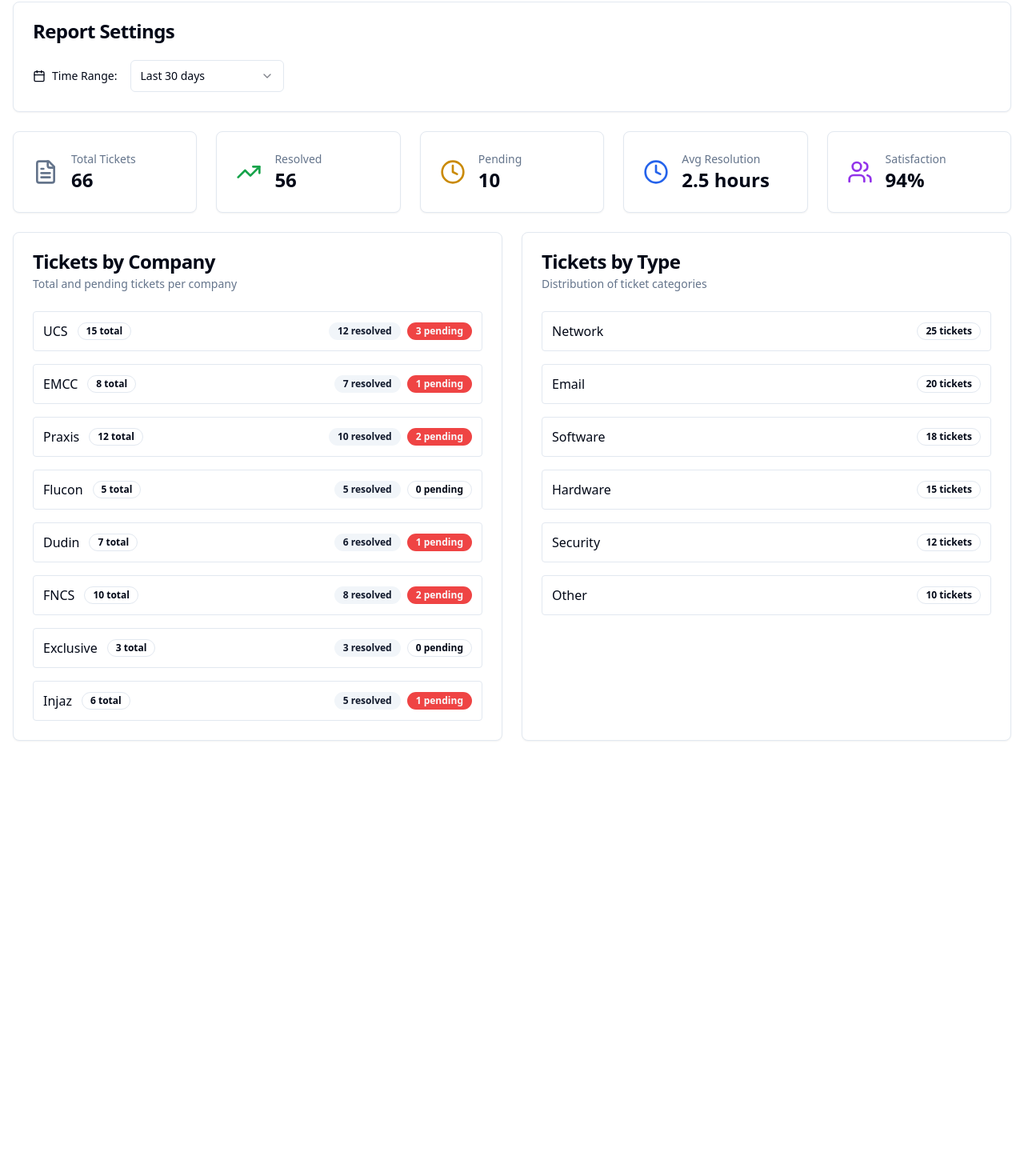
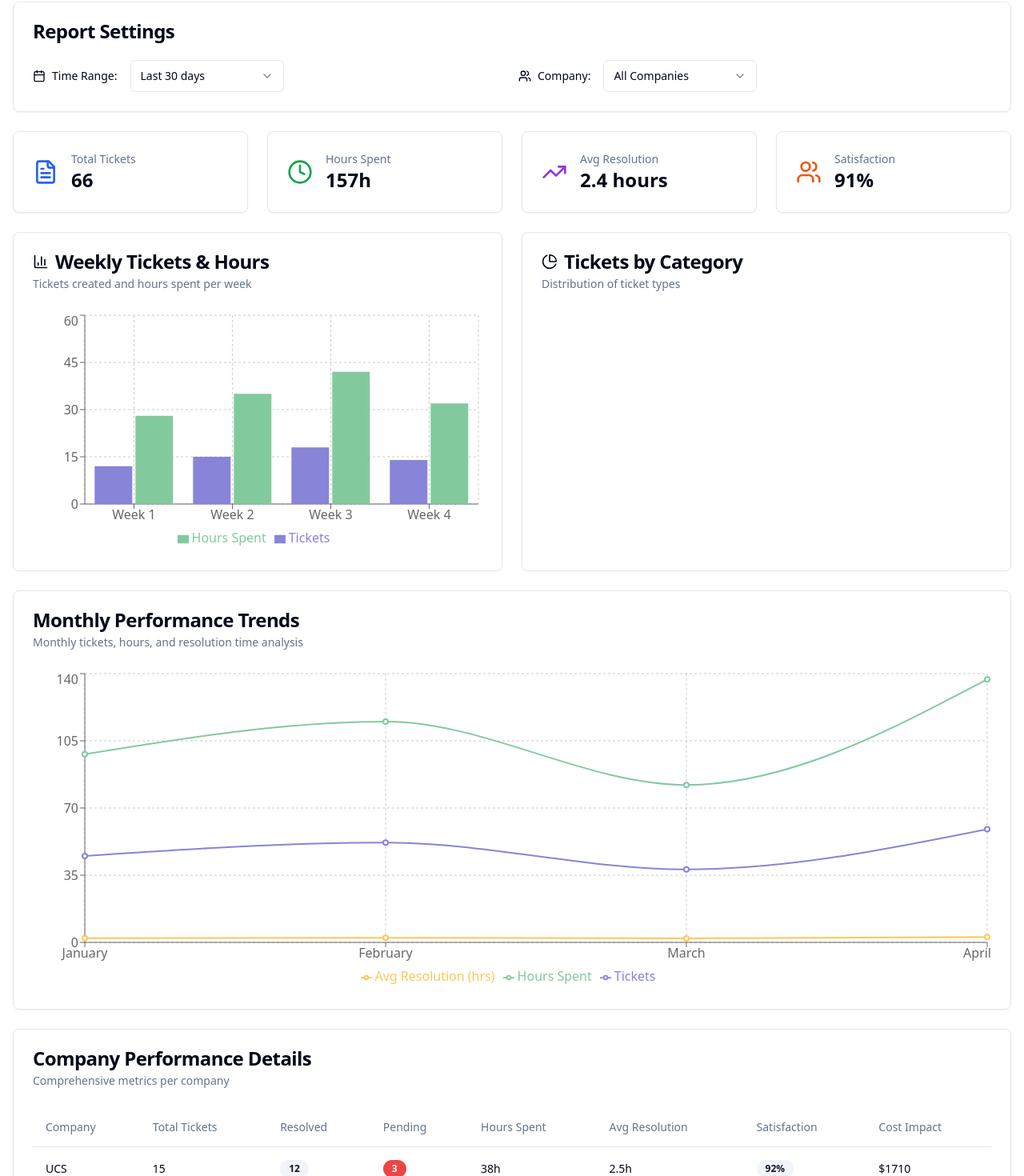
Before and after one commit to alihawwari84/it-support-scheduler-pro, a React (Vite) app: page /reports in a window 1280 px wide. Shown: the part 111-1581 px from the top of the page at 80% size. Before the commit the page ends 1061 px from the top, so only its background shows below. Built offline with nearby package versions, Linux system fonts and the light colour scheme.

Commit message:
Fix: Reports and charts functionality
The reports page has been updated to include:
- Weekly and monthly ticket summaries.
- Time consumed per ticket.
- Other valuable metrics for company sharing.

The issue with disappearing charts has also been resolved.

```diff
--- a/package.json
+++ b/package.json
@@ -54,6 +54,7 @@
     "react-hook-form": "^7.53.0",
     "react-resizable-panels": "^2.1.3",
     "react-router-dom": "^6.26.2",
+    "recharts": "^3.1.0",
     "sonner": "^1.5.0",
     "tailwind-merge": "^2.5.2",
     "tailwindcss-animate": "^1.0.7",
--- a/src/pages/Reports.tsx
+++ b/src/pages/Reports.tsx
@@ -1,50 +1,89 @@
+
 import { useState } from "react";
 import { Button } from "@/components/ui/button";
 import { Card, CardContent, CardDescription, CardHeader, CardTitle } from "@/components/ui/card";
 import { Badge } from "@/components/ui/badge";
 import { Select, SelectContent, SelectItem, SelectTrigger, SelectValue } from "@/components/ui/select";
-
-import { Calendar, Download, TrendingUp, Clock, Users, FileText } from "lucide-react";
+import { Table, TableBody, TableCell, TableHead, TableHeader, TableRow } from "@/components/ui/table";
+import { Calendar, Download, TrendingUp, Clock, Users, FileText, BarChart3, PieChart } from "lucide-react";
 import { Link } from "react-router-dom";
+import { BarChart, Bar, XAxis, YAxis, CartesianGrid, Tooltip, ResponsiveContainer, PieChart as RechartsPieChart, Cell, LineChart, Line, Legend } from 'recharts';
 
 const Reports = () => {
   const [timeRange, setTimeRange] = useState("last-30-days");
+  const [selectedCompany, setSelectedCompany] = useState("all");
 
-  // Mock data for charts
+  const companies = ["UCS", "EMCC", "Praxis", "Flucon", "Dudin", "FNCS", "Exclusive", "Injaz"];
+
+  // Mock data for comprehensive reporting
+  const weeklyData = [
+    { week: "Week 1", tickets: 12, hoursSpent: 28, resolved: 8, pending: 4 },
+    { week: "Week 2", tickets: 15, hoursSpent: 35, resolved: 13, pending: 2 },
+    { week: "Week 3", tickets: 18, hoursSpent: 42, resolved: 16, pending: 2 },
+    { week: "Week 4", tickets: 14, hoursSpent: 32, resolved: 12, pending: 2 }
+  ];
+
+  const monthlyData = [
+    { month: "January", tickets: 45, hoursSpent: 98, resolved: 40, pending: 5, avgResolutionTime: 2.2 },
+    { month: "February", tickets: 52, hoursSpent: 115, resolved: 48, pending: 4, avgResolutionTime: 2.4 },
+    { month: "March", tickets: 38, hoursSpent: 82, resolved: 35, pending: 3, avgResolutionTime: 2.1 },
+    { month: "April", tickets: 59, hoursSpent: 137, resolved: 54, pending: 5, avgResolutionTime: 2.8 }
+  ];
+
   const ticketsByCompany = [
-    { name: "UCS", tickets: 15, resolved: 12, pending: 3 },
-    { name: "EMCC", tickets: 8, resolved: 7, pending: 1 },
-    { name: "Praxis", tickets: 12, resolved: 10, pending: 2 },
-    { name: "Flucon", tickets: 5, resolved: 5, pending: 0 },
-    { name: "Dudin", tickets: 7, resolved: 6, pending: 1 },
-    { name: "FNCS", tickets: 10, resolved: 8, pending: 2 },
-    { name: "Exclusive", tickets: 3, resolved: 3, pending: 0 },
-    { name: "Injaz", tickets: 6, resolved: 5, pending: 1 }
+    { name: "UCS", tickets: 15, resolved: 12, pending: 3, hoursSpent: 38, avgResolutionTime: 2.5, satisfaction: 92 },
+    { name: "EMCC", tickets: 8, resolved: 7, pending: 1, hoursSpent: 18, avgResolutionTime: 2.1, satisfaction: 95 },
+    { name: "Praxis", tickets: 12, resolved: 10, pending: 2, hoursSpent: 28, avgResolutionTime: 2.3, satisfaction: 88 },
+    { name: "Flucon", tickets: 5, resolved: 5, pending: 0, hoursSpent: 12, avgResolutionTime: 2.4, satisfaction: 100 },
+    { name: "Dudin", tickets: 7, resolved: 6, pending: 1, hoursSpent: 16, avgResolutionTime: 2.2, satisfaction: 90 },
+    { name: "FNCS", tickets: 10, resolved: 8, pending: 2, hoursSpent: 24, avgResolutionTime: 2.6, satisfaction: 85 },
+    { name: "Exclusive", tickets: 3, resolved: 3, pending: 0, hoursSpent: 7, avgResolutionTime: 2.0, satisfaction: 100 },
+    { name: "Injaz", tickets: 6, resolved: 5, pending: 1, hoursSpent: 14, avgResolutionTime: 2.4, satisfaction: 94 }
   ];
 
   const ticketsByType = [
-    { name: "Network", value: 25, color: "#8884d8" },
-    { name: "Email", value: 20, color: "#82ca9d" },
-    { name: "Software", value: 18, color: "#ffc658" },
-    { name: "Hardware", value: 15, color: "#ff7300" },
-    { name: "Security", value: 12, color: "#00ff00" },
-    { name: "Other", value: 10, color: "#ff0000" }
-  ];
-
-  const ticketsTrend = [
-    { date: "Week 1", created: 12, resolved: 8 },
-    { date: "Week 2", created: 15, resolved: 13 },
-    { date: "Week 3", created: 18, resolved: 16 },
-    { date: "Week 4", created: 14, resolved: 15 },
-    { date: "Week 5", created: 16, resolved: 14 }
+    { name: "Network", value: 25, color: "#8884d8", hoursSpent: 68 },
+    { name: "Email", value: 20, color: "#82ca9d", hoursSpent: 42 },
+    { name: "Software", value: 18, color: "#ffc658", hoursSpent: 51 },
+    { name: "Hardware", value: 15, color: "#ff7300", hoursSpent: 38 },
+    { name: "Security", value: 12, color: "#00ff7f", hoursSpent: 35 },
+    { name: "Other", value: 10, color: "#ff6b6b", hoursSpent: 23 }
   ];
 
   const stats = {
     totalTickets: 66,
     resolvedTickets: 56,
     pendingTickets: 10,
-    avgResolutionTime: "2.5 hours",
-    satisfaction: "94%"
+    totalHoursSpent: 157,
+    avgResolutionTime: "2.4 hours",
+    satisfaction: "91%",
+    costPerTicket: "$45",
+    totalCost: "$2,970"
+  };
+
+  const filteredCompanyData = selectedCompany === "all"
+    ? ticketsByCompany
+    : ticketsByCompany.filter(company => company.name === selectedCompany);
+
+  const generateReport = () => {
+    const reportData = {
+      period: timeRange,
+      company: selectedCompany,
+      stats,
+      weeklyData,
+      monthlyData,
+      companyData: filteredCompanyData,
+      ticketsByType,
+      generatedAt: new Date().toISOString()
+    };
+
+    const dataStr = "data:text/json;charset=utf-8," + encodeURIComponent(JSON.stringify(reportData, null, 2));
+    const downloadAnchorNode = document.createElement('a');
+    downloadAnchorNode.setAttribute("href", dataStr);
+    downloadAnchorNode.setAttribute("download", `IT_Support_Report_${new Date().toISOString().split('T')[0]}.json`);
+    document.body.appendChild(downloadAnchorNode);
+    downloadAnchorNode.click();
+    downloadAnchorNode.remove();
   };
 
   return (
@@ -54,14 +93,14 @@ const Reports = () => {
         <div className="container mx-auto px-4 py-4">
           <div className="flex items-center justify-between">
             <div>
-              <h1 className="text-2xl font-bold text-foreground">Reports & Analytics</h1>
-              <p className="text-muted-foreground">Track performance and analyze ticket trends</p>
+              <h1 className="text-2xl font-bold text-foreground">Comprehensive Reports</h1>
+              <p className="text-muted-foreground">Detailed analytics and insights for stakeholders</p>
             </div>
             <div className="flex gap-2">
               <Link to="/">
                 <Button variant="outline">Dashboard</Button>
               </Link>
-              <Button>
+              <Button onClick={generateReport}>
                 <Download className="h-4 w-4 mr-2" />
                 Export Report
               </Button>
@@ -71,12 +110,13 @@ const Reports = () => {
       </header>
 
       <div className="container mx-auto px-4 py-6">
-        {/* Time Range Filter */}
+        {/* Report Settings */}
         <Card className="mb-6">
           <CardHeader>
             <CardTitle>Report Settings</CardTitle>
           </CardHeader>
           <CardContent>
+            <div className="grid grid-cols-1 md:grid-cols-2 gap-4">
               <div className="flex items-center gap-4">
                 <div className="flex items-center gap-2">
                   <Calendar className="h-4 w-4" />
@@ -94,15 +134,33 @@ const Reports = () => {
                   </SelectContent>
                 </Select>
               </div>
+              <div className="flex items-center gap-4">
+                <div className="flex items-center gap-2">
+                  <Users className="h-4 w-4" />
+                  <label className="text-sm font-medium">Company:</label>
+                </div>
+                <Select value={selectedCompany} onValueChange={setSelectedCompany}>
+                  <SelectTrigger className="w-48">
+                    <SelectValue />
+                  </SelectTrigger>
+                  <SelectContent>
+                    <SelectItem value="all">All Companies</SelectItem>
+                    {companies.map(company => (
+                      <SelectItem key={company} value={company}>{company}</SelectItem>
+                    ))}
+                  </SelectContent>
+                </Select>
+              </div>
+            </div>
           </CardContent>
         </Card>
 
-        {/* Stats Overview */}
-        <div className="grid grid-cols-1 md:grid-cols-5 gap-6 mb-6">
+        {/* Executive Summary */}
+        <div className="grid grid-cols-1 md:grid-cols-4 gap-6 mb-6">
           <Card>
             <CardContent className="pt-6">
               <div className="flex items-center">
-                <FileText className="h-8 w-8 text-muted-foreground" />
+                <FileText className="h-8 w-8 text-blue-600" />
                 <div className="ml-4">
                   <p className="text-sm font-medium text-muted-foreground">Total Tickets</p>
                   <p className="text-2xl font-bold">{stats.totalTickets}</p>
@@ -113,10 +171,10 @@ const Reports = () => {
           <Card>
             <CardContent className="pt-6">
               <div className="flex items-center">
-                <TrendingUp className="h-8 w-8 text-green-600" />
+                <Clock className="h-8 w-8 text-green-600" />
                 <div className="ml-4">
-                  <p className="text-sm font-medium text-muted-foreground">Resolved</p>
-                  <p className="text-2xl font-bold">{stats.resolvedTickets}</p>
+                  <p className="text-sm font-medium text-muted-foreground">Hours Spent</p>
+                  <p className="text-2xl font-bold">{stats.totalHoursSpent}h</p>
                 </div>
               </div>
             </CardContent>
@@ -124,18 +182,7 @@ const Reports = () => {
           <Card>
             <CardContent className="pt-6">
               <div className="flex items-center">
-                <Clock className="h-8 w-8 text-yellow-600" />
-                <div className="ml-4">
-                  <p className="text-sm font-medium text-muted-foreground">Pending</p>
-                  <p className="text-2xl font-bold">{stats.pendingTickets}</p>
-                </div>
-              </div>
-            </CardContent>
-          </Card>
-          <Card>
-            <CardContent className="pt-6">
-              <div className="flex items-center">
-                <Clock className="h-8 w-8 text-blue-600" />
+                <TrendingUp className="h-8 w-8 text-purple-600" />
                 <div className="ml-4">
                   <p className="text-sm font-medium text-muted-foreground">Avg Resolution</p>
                   <p className="text-2xl font-bold">{stats.avgResolutionTime}</p>
@@ -146,7 +193,7 @@ const Reports = () => {
           <Card>
             <CardContent className="pt-6">
               <div className="flex items-center">
-                <Users className="h-8 w-8 text-purple-600" />
+                <Users className="h-8 w-8 text-orange-600" />
                 <div className="ml-4">
                   <p className="text-sm font-medium text-muted-foreground">Satisfaction</p>
                   <p className="text-2xl font-bold">{stats.satisfaction}</p>
@@ -156,52 +203,125 @@ const Reports = () => {
           </Card>
         </div>
 
-        {/* Data Tables */}
-        <div className="grid grid-cols-1 lg:grid-cols-2 gap-6">
-          {/* Tickets by Company */}
+        {/* Charts Section */}
+        <div className="grid grid-cols-1 lg:grid-cols-2 gap-6 mb-6">
+          {/* Weekly Tickets Trend */}
           <Card>
             <CardHeader>
-              <CardTitle>Tickets by Company</CardTitle>
-              <CardDescription>Total and pending tickets per company</CardDescription>
+              <CardTitle className="flex items-center gap-2">
+                <BarChart3 className="h-5 w-5" />
+                Weekly Tickets & Hours
+              </CardTitle>
+              <CardDescription>Tickets created and hours spent per week</CardDescription>
             </CardHeader>
             <CardContent>
-              <div className="space-y-4">
-                {ticketsByCompany.map((company) => (
-                  <div key={company.name} className="flex items-center justify-between p-3 border rounded">
-                    <div className="flex items-center gap-3">
-                      <div className="font-medium">{company.name}</div>
-                      <Badge variant="outline">{company.tickets} total</Badge>
-                    </div>
-                    <div className="flex gap-2">
-                      <Badge variant="secondary">{company.resolved} resolved</Badge>
-                      <Badge variant={company.pending > 0 ? "destructive" : "outline"}>
-                        {company.pending} pending
-                      </Badge>
-                    </div>
-                  </div>
-                ))}
-              </div>
+              <ResponsiveContainer width="100%" height={300}>
+                <BarChart data={weeklyData}>
+                  <CartesianGrid strokeDasharray="3 3" />
+                  <XAxis dataKey="week" />
+                  <YAxis />
+                  <Tooltip />
+                  <Legend />
+                  <Bar dataKey="tickets" fill="#8884d8" name="Tickets" />
+                  <Bar dataKey="hoursSpent" fill="#82ca9d" name="Hours Spent" />
+                </BarChart>
+              </ResponsiveContainer>
             </CardContent>
           </Card>
 
-          {/* Tickets by Type */}
+          {/* Tickets by Type Pie Chart */}
           <Card>
             <CardHeader>
-              <CardTitle>Tickets by Type</CardTitle>
-              <CardDescription>Distribution of ticket categories</CardDescription>
+              <CardTitle className="flex items-center gap-2">
+                <PieChart className="h-5 w-5" />
+                Tickets by Category
+              </CardTitle>
+              <CardDescription>Distribution of ticket types</CardDescription>
             </CardHeader>
             <CardContent>
-              <div className="space-y-4">
-                {ticketsByType.map((type) => (
-                  <div key={type.name} className="flex items-center justify-between p-3 border rounded">
-                    <div className="font-medium">{type.name}</div>
-                    <Badge variant="outline">{type.value} tickets</Badge>
-                  </div>
+              <ResponsiveContainer width="100%" height={300}>
+                <RechartsPieChart>
+                  <Tooltip />
+                  <RechartsPieChart data={ticketsByType} cx="50%" cy="50%" outerRadius={80} fill="#8884d8" dataKey="value" label>
+                    {ticketsByType.map((entry, index) => (
+                      <Cell key={`cell-${index}`} fill={entry.color} />
                     ))}
-              </div>
+                  </RechartsPieChart>
+                </RechartsPieChart>
+              </ResponsiveContainer>
             </CardContent>
           </Card>
         </div>
+
+        {/* Monthly Performance Chart */}
+        <Card className="mb-6">
+          <CardHeader>
+            <CardTitle>Monthly Performance Trends</CardTitle>
+            <CardDescription>Monthly tickets, hours, and resolution time analysis</CardDescription>
+          </CardHeader>
+          <CardContent>
+            <ResponsiveContainer width="100%" height={400}>
+              <LineChart data={monthlyData}>
+                <CartesianGrid strokeDasharray="3 3" />
+                <XAxis dataKey="month" />
+                <YAxis />
+                <Tooltip />
+                <Legend />
+                <Line type="monotone" dataKey="tickets" stroke="#8884d8" strokeWidth={2} name="Tickets" />
+                <Line type="monotone" dataKey="hoursSpent" stroke="#82ca9d" strokeWidth={2} name="Hours Spent" />
+                <Line type="monotone" dataKey="avgResolutionTime" stroke="#ffc658" strokeWidth={2} name="Avg Resolution (hrs)" />
+              </LineChart>
+            </ResponsiveContainer>
+          </CardContent>
+        </Card>
+
+        {/* Detailed Company Performance Table */}
+        <Card>
+          <CardHeader>
+            <CardTitle>Company Performance Details</CardTitle>
+            <CardDescription>Comprehensive metrics per company</CardDescription>
+          </CardHeader>
+          <CardContent>
+            <Table>
+              <TableHeader>
+                <TableRow>
+                  <TableHead>Company</TableHead>
+                  <TableHead>Total Tickets</TableHead>
+                  <TableHead>Resolved</TableHead>
+                  <TableHead>Pending</TableHead>
+                  <TableHead>Hours Spent</TableHead>
+                  <TableHead>Avg Resolution</TableHead>
+                  <TableHead>Satisfaction</TableHead>
+                  <TableHead>Cost Impact</TableHead>
+                </TableRow>
+              </TableHeader>
+              <TableBody>
+                {filteredCompanyData.map((company) => (
+                  <TableRow key={company.name}>
+                    <TableCell className="font-medium">{company.name}</TableCell>
+                    <TableCell>{company.tickets}</TableCell>
+                    <TableCell>
+                      <Badge variant="secondary">{company.resolved}</Badge>
+                    </TableCell>
+                    <TableCell>
+                      <Badge variant={company.pending > 0 ? "destructive" : "outline"}>
+                        {company.pending}
+                      </Badge>
+                    </TableCell>
+                    <TableCell>{company.hoursSpent}h</TableCell>
+                    <TableCell>{company.avgResolutionTime}h</TableCell>
+                    <TableCell>
+                      <Badge variant={company.satisfaction >= 90 ? "secondary" : "outline"}>
+                        {company.satisfaction}%
+                      </Badge>
+                    </TableCell>
+                    <TableCell>${company.hoursSpent * 45}</TableCell>
+                  </TableRow>
+                ))}
+              </TableBody>
+            </Table>
+          </CardContent>
+        </Card>
       </div>
     </div>
   );
```
Also changed, not shown: 1 other file (tests, documents, lock files or other folders). Lines whose indentation alone changed are shown as unchanged.
